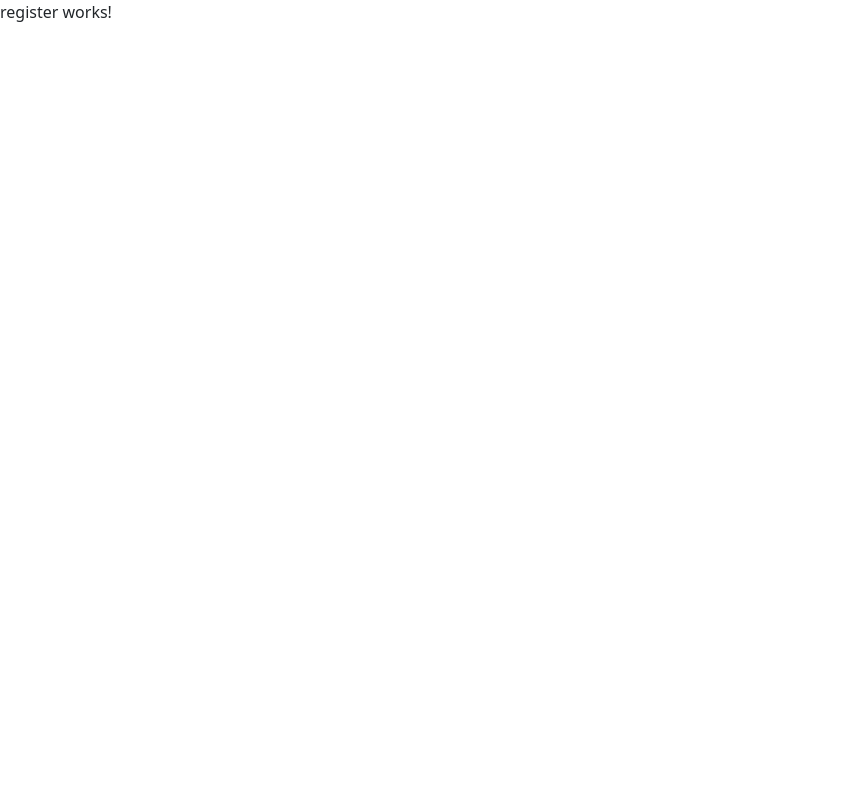
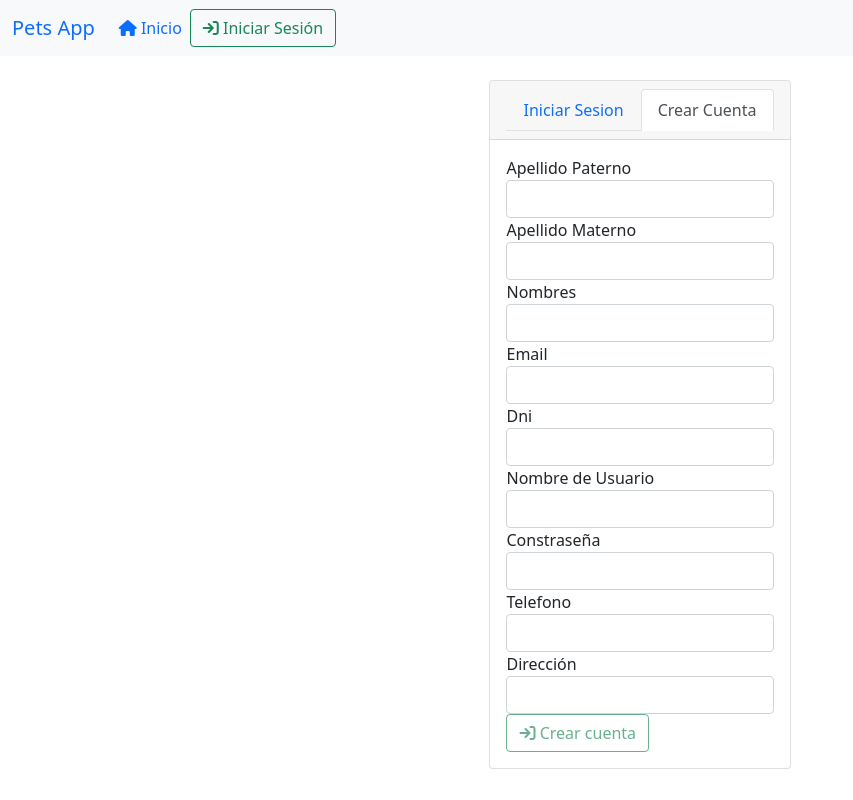
Before and after one commit to Capdoo/arqui-angular-pets-frontend, an Angular app: page /registro in a window 1280 px wide. Shown: the whole page, without its empty margins (0-853 px from the left). Built offline with nearby package versions, Linux system fonts and the light colour scheme.

Commit message:
auth end

```diff
--- a/src/app/app.module.ts
+++ b/src/app/app.module.ts
@@ -11,6 +11,8 @@ import { AppRoutingModule } from './app-routing.module';
 import { HttpClientModule } from '@angular/common/http';
 import { FormsModule } from '@angular/forms';
 import { ToastrModule} from 'ngx-toastr'
+import { BrowserAnimationsModule } from '@angular/platform-browser/animations';
+
 
 @NgModule({
   declarations: [
@@ -23,6 +25,7 @@ import { ToastrModule} from 'ngx-toastr'
   imports: [
     BrowserModule,
     AppRoutingModule,
+    BrowserAnimationsModule, // required animations module
     HttpClientModule,
     FormsModule, // ToastrModule added
     ToastrModule.forRoot(
--- a/src/app/auth/login.component.html
+++ b/src/app/auth/login.component.html
@@ -11,9 +11,9 @@
                 <li class="nav-item">
                     <a class="nav-link" routerLink="/registro">Crear Cuenta</a>
                 </li>
-                <li class="nav-item">
+                <!-- <li class="nav-item">
                     <a class="nav-link" routerLink="/sendemail">Olvidé mi contraseña</a>
-                </li>
+                </li> -->
             </ul>
         </div>
 
@@ -23,7 +23,7 @@
             <form #f="ngForm" (ngSubmit)="onLogin()" novalidate>
                 <!-- Para el nombre de usuario -->
                 <div class="form-group">
-                    <label for="nombreUsuario">Nombre de Usuario Email</label>
+                    <label for="nombreUsuario">Nombre de Usuario o Email</label>
                     <input type="text" name="nombreUsuario" id="nombreUsuario" class="form-control"
                         [(ngModel)]="nombreUsuario" required>
                 </div>
--- a/src/app/auth/register.component.html
+++ b/src/app/auth/register.component.html
@@ -1 +1,100 @@
-<p>register works!</p>
+<app-menu></app-menu>
+
+<div class="conatiner d-flex justify-content-center">
+
+    <div class="card">
+        <!-- Tabs -->
+        <div class="card-header">
+
+            <ul class="nav nav-tabs">
+                <li class="nav-item">
+                    <a class="nav-link" routerLink="/login">Iniciar Sesion</a>
+                </li>
+                <li class="nav-item">
+                    <a class="nav-link active" routerLink="/registro">Crear Cuenta</a>
+                </li>
+                <!-- <li class="nav-item">
+                    <a class="nav-link" routerLink="/sendemail">Olvidé mi contraseña</a>
+                </li> -->
+            </ul>
+
+        </div>
+        <!-- Formulario -->
+        <div class="card-body">
+
+            <form #f="ngForm" (ngSubmit)="onRegister()" novalidate>
+
+                <!-- Para el ape paterno: lastName -->
+                <div class="form-group">
+                    <label for="lastName">Apellido Paterno</label>
+                    <input type="text" name="lastName" id="lastName" class="form-control" [(ngModel)]="lastName" required>
+                </div>
+
+                <!-- Para el ape materno: surName -->
+                <div class="form-group">
+                    <label for="surName">Apellido Materno</label>
+                    <input type="text" name="surName" id="surName" class="form-control" [(ngModel)]="surName" required>
+                </div>
+
+                <!-- Para el nombre: firstName -->
+                <div class="form-group">
+                    <label for="firstName">Nombres</label>
+                    <input type="text" name="firstName" id="firstName" class="form-control" [(ngModel)]="firstName" required>
+                </div>
+
+                <!-- Para el email -->
+                <div class="form-group">
+                    <label for="email">Email</label>
+                    <input type="text" name="email" id="email" class="form-control" [(ngModel)]="email" required>
+                </div>
+
+                <!-- Para el dni -->
+                <div class="form-group">
+                    <label for="dni">Dni</label>
+                    <input type="text" name="dni" id="dni" class="form-control" [(ngModel)]="dni" required>
+                </div>
+
+                <!-- Para el nombre de usuario: username -->
+                <div class="form-group">
+                    <label for="username">Nombre de Usuario</label>
+                    <input type="text" name="username" id="username" class="form-control"
+                        [(ngModel)]="username" required>
+                </div>
+
+                <!-- Para la contrasena: password -->
+                <div class="form-group">
+                    <label for="nombreUsuario">Constraseña</label>
+                    <input type="password" name="password" id="password" class="form-control" [(ngModel)]="password"
+                        required>
+                </div>
+
+
+                <!-- Para el telefono: phone -->
+                <div class="form-group">
+                    <label for="phone">Telefono</label>
+                    <input type="text" name="phone" id="phone" class="form-control" [(ngModel)]="phone" required>
+                </div>
+
+
+                <!-- Para la direccion: address -->
+                <div class="form-group">
+                    <label for="address">Dirección</label>
+                    <input type="text" name="address" id="address" class="form-control" [(ngModel)]="address" required>
+                </div>
+
+
+                <!-- Para los botones -->
+                <div class="form-group">
+                    <button class="btn btn-outline-success btn-block" [disabled]="!f.valid">
+                        <i class="fa-solid fa-arrow-right-to-bracket"></i>
+                        Crear cuenta
+                    </button>
+                </div>
+            </form>
+
+            <!-- Para el error -->
+            <!-- Solo uso toastr -->
+        </div>
+    </div>
+
+</div>
--- a/src/app/auth/register.component.ts
+++ b/src/app/auth/register.component.ts
@@ -1,4 +1,9 @@
 import { Component, OnInit } from '@angular/core';
+import { NewUserDto } from '../models/new-user-dto';
+import { AuthService } from '../services/auth.service';
+import { TokenService } from '../services/token.service';
+import { Router } from '@angular/router';
+import { ToastrService } from 'ngx-toastr';
 
 @Component({
   selector: 'app-register',
@@ -7,9 +12,55 @@ import { Component, OnInit } from '@angular/core';
 })
 export class RegisterComponent implements OnInit {
 
-  constructor() { }
+  newUser: NewUserDto;
+
+  username: string;
+  dni: string;
+  firstName: string;
+  lastName: string;
+  surName: string;
+  phone: string;
+  address: string;
+  email: string;
+  password: string;
+
+  errMsj: string;
+
+  constructor(
+    private tokenService: TokenService,
+    private authService: AuthService,
+    private router: Router,
+    private toastr: ToastrService
+  ) { }
 
   ngOnInit(): void {
   }
 
+  onRegister(): void{
+    this.newUser = new NewUserDto(
+      this.username,
+      this.dni,
+      this.firstName,
+      this.lastName,
+      this.surName,
+      this.phone,
+      this.address,
+      this.email,
+      this.password);
+    this.authService.nuevo(this.newUser).subscribe(
+      data => {
+        this.toastr.success('Cuenta creada', 'OK', {
+          timeOut: 3000, positionClass: 'toast-top-center',
+        });
+        this.router.navigate(['/login']);
+      },
+      err => {
+        this.errMsj = err.error.mensaje;
+        this.toastr.error(err.error.mensaje, 'FAIL', {
+          timeOut: 3000, positionClass: 'toast-top-center',
+        });
+      }
+    )
+  }
+
 }
--- a/src/app/models/new-user-dto.ts
+++ b/src/app/models/new-user-dto.ts
@@ -1,11 +1,21 @@
 export class NewUserDto {
-    name: string;
     username: string;
+    dni: string;
+    firstName: string;
+    lastName: string;
+    surName: string;
+    phone: string;
+    address: string;
     email: string;
     password: string;
-    constructor(name: string, username: string, email: string, password: string) {
-        this.name = name;
+    constructor(username: string, dni: string, firstName: string, lastName: string, surName: string, phone: string, address: string, email: string, password: string) {
         this.username = username;
+        this.dni = dni;
+        this.firstName = firstName;
+        this.lastName = lastName;
+        this.surName = surName;
+        this.phone = phone;
+        this.address = address;
         this.email = email;
         this.password = password;
     }
--- a/src/app/services/auth.service.ts
+++ b/src/app/services/auth.service.ts
@@ -17,7 +17,7 @@ export class AuthService {
   constructor(private httpClient: HttpClient) { }
 
   public nuevo(nuevoUsuario: NewUserDto): Observable<any> {
-    const url = `${this.authURL}/nuevo`;
+    const url = `${this.authURL}/register`;
     return this.httpClient.post<any>(url, nuevoUsuario);
 
   }
```
